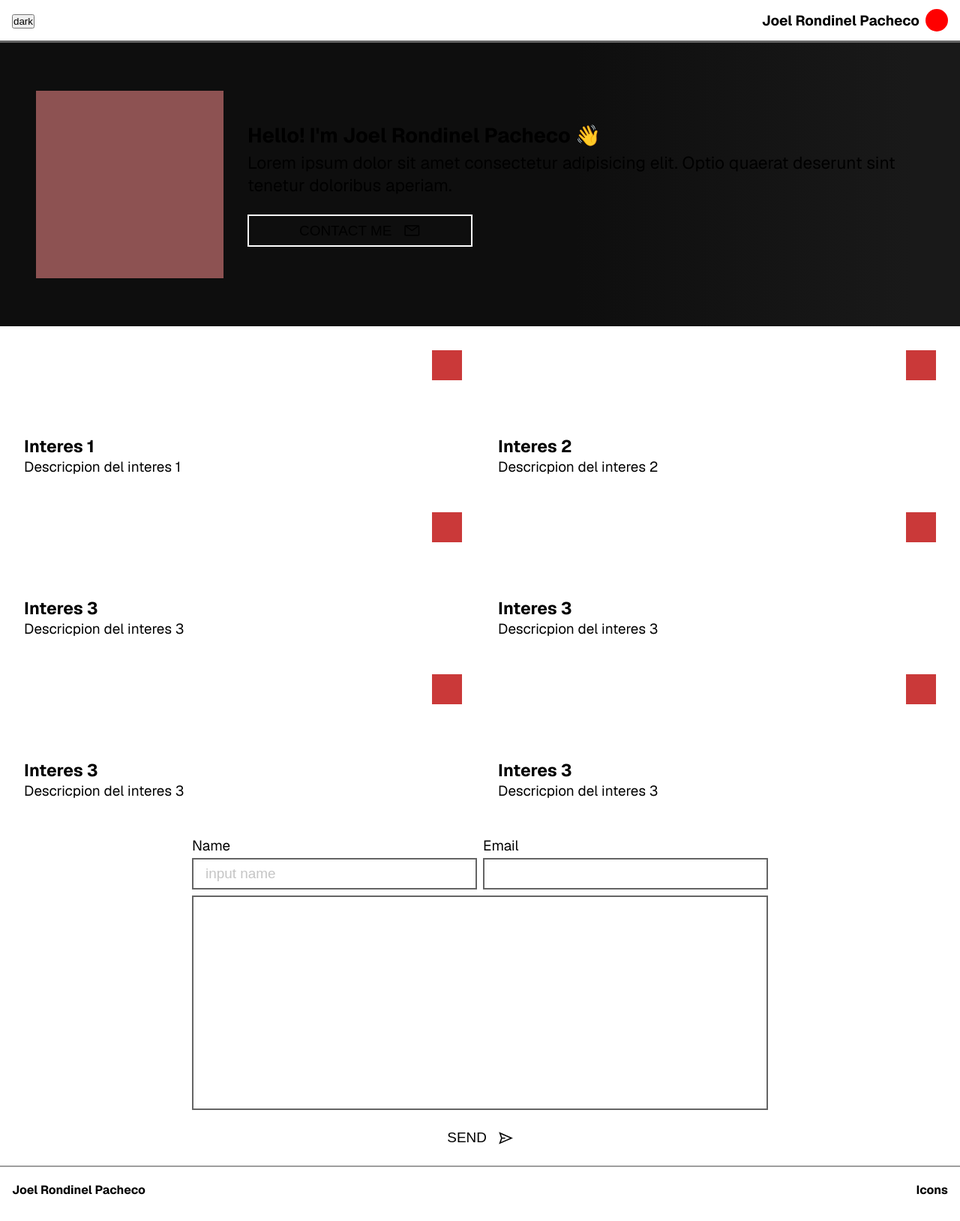
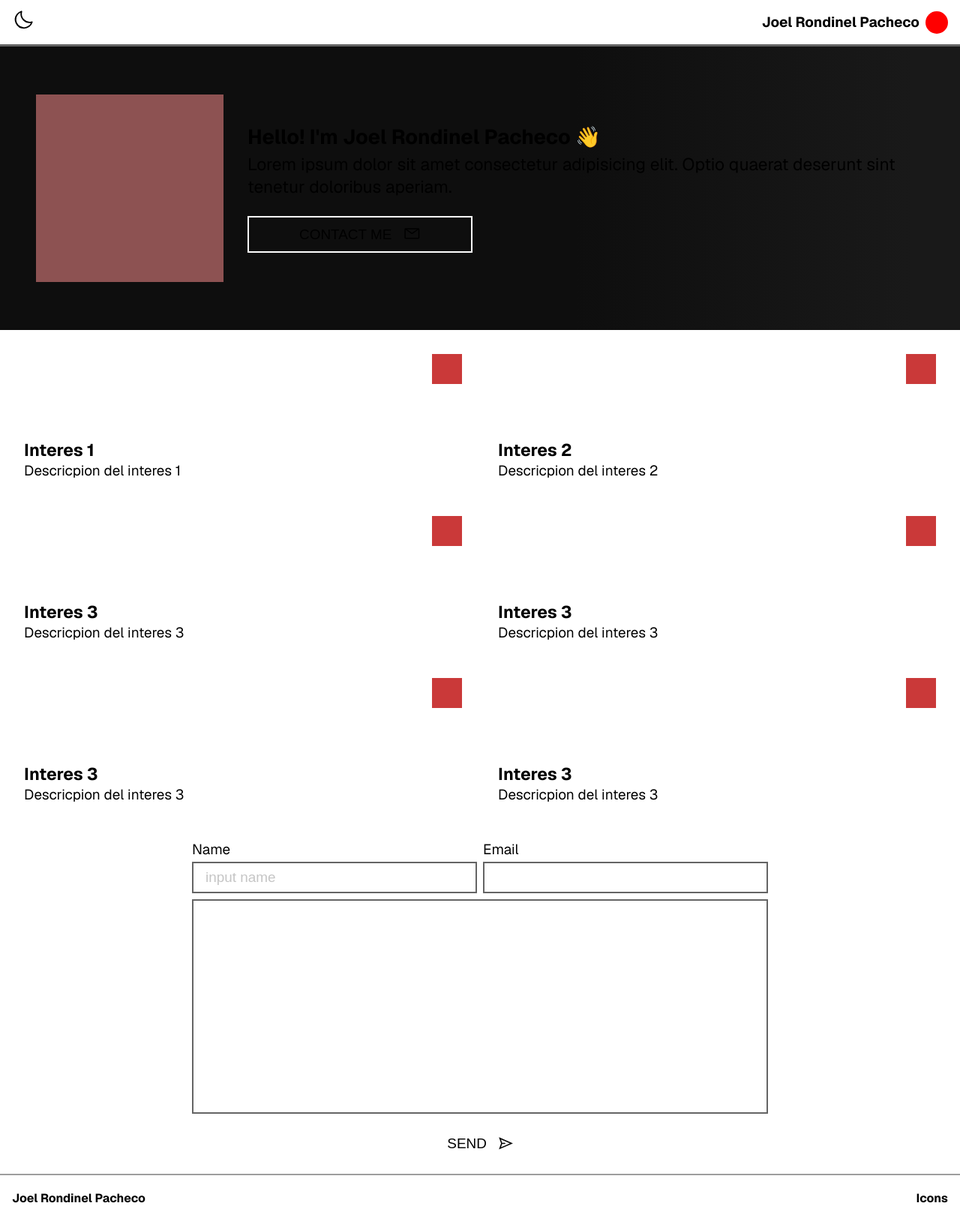
Before and after one commit to JoelRondinelPacheco/security-and-system-skills-assessment, a Next.js app: page / in a window 1280 px wide. Shown: the whole page at 75% size. Built offline with nearby package versions, Linux system fonts and the light colour scheme.

Commit message:
Add dark and ligth icons

```diff
--- a/src/app/components/about-me/about-me.tsx
+++ b/src/app/components/about-me/about-me.tsx
@@ -23,7 +23,7 @@ const AboutMe = () => {
           </div>
           <div className={styles.buttonWrapper}>
             <Button>
-              <div className={styles.buttonLabel}><span>CONTACT ME</span>{MonoIconsEmail()}</div>
+              <div className={styles.buttonLabel}><span>CONTACT ME</span><span className={styles.buttonIcon}>{MonoIconsEmail()}</span></div>
             </Button>
           </div>
         </div>
--- a/src/app/components/about-me/styles.module.css
+++ b/src/app/components/about-me/styles.module.css
@@ -49,6 +49,28 @@
     gap: calc(var(--spacing-base)*4)
 }
 
+.buttonIcon {
+    padding-top: calc(var(--spacing-base)/2);
+    transition: transform 0.2s ease;
+}
+
+.buttonWrapper button:hover .buttonIcon {
+    transform: rotate(5deg); /* Rotate the icon on hover */
+    animation: oscillate 0.4s ease-in infinite alternate; /* Add oscillation animation */
+  }
+  @keyframes oscillate {
+    0% {
+      transform: rotate(5deg);
+    }
+    50% {
+      transform: rotate(-5deg);
+    }
+    100% {
+      transform: rotate(5deg);
+    }
+  }
+
+
 @media (min-width: 640px) {
     .wrapper {
         flex-direction: row;
--- a/src/app/components/contact-form/submit-button/styles.module.css
+++ b/src/app/components/contact-form/submit-button/styles.module.css
@@ -1,6 +1,18 @@
+.container {
+
+}
 .wrapper {
     display: flex;
     justify-content: center;
     align-items: center;
     gap: calc(var(--spacing-base)*4)
 }
+
+.icon {
+    padding-top: var(--spacing-base);
+    transition: transform 0.2s ease; /* Add transition for smooth animation */
+  }
+
+  .container:hover .icon {
+    transform: translateX(5px); /* Move the icon 10px to the right on hover */
+  }
--- a/src/app/components/contact-form/submit-button/submit-button.tsx
+++ b/src/app/components/contact-form/submit-button/submit-button.tsx
@@ -15,9 +15,11 @@ const SubmitButton = () => {
 
 
   return (
+    <div className={styles.container}>
     <Button disabled={pending} type="submit">
-      <div className={styles.wrapper}><span>{pending ? "Loading" : "SEND"}</span>{IconoirSend()}</div>
+      <div className={styles.wrapper}><span>{pending ? "Loading" : "SEND"}</span><span className={styles.icon}>{IconoirSend()}</span></div>
     </Button>
+    </div>
   )
 }
 
--- a/src/app/components/interest/interest-card/styles.module.css
+++ b/src/app/components/interest/interest-card/styles.module.css
@@ -5,11 +5,6 @@
     display: flex;
     flex-direction: column;
     justify-content: space-between;
-}
-
-.container:hover {
-    background-image: radial-gradient(20% 40%, red 0%, blue 70%);
-  background-position: 20px 30px; /* Move the gradient 20px right and 30px up */
 }
 
 .imageContainer {
--- a/src/app/components/interest/styles.module.css
+++ b/src/app/components/interest/styles.module.css
@@ -1,9 +1,3 @@
-/*.wrapper {
-    display: flex;
-    flex-direction: column;
-    gap: 16px
-}
-*/
 .wrapper {
     display: grid;
     grid-template-columns: repeat(
--- /dev/null
+++ b/src/app/components/toggle-theme/styles.module.css
@@ -0,0 +1,4 @@
+.container:hover{
+    cursor: pointer;
+
+}
--- a/src/app/components/toggle-theme/toggle-theme.tsx
+++ b/src/app/components/toggle-theme/toggle-theme.tsx
@@ -1,13 +1,30 @@
 'use client'
 import { useThemeContext } from '@/context/theme.context'
-import React from 'react'
+import React, { SVGProps } from 'react'
+import styles from './styles.module.css'
+
+export function PhMoon(props?: SVGProps<SVGSVGElement>) {
+  return (
+    <svg xmlns="http://www.w3.org/2000/svg" width="30px" height="30px" viewBox="0 0 256 256" {...props}><path fill="currentColor" d="M233.54 142.23a8 8 0 0 0-8-2a88.08 88.08 0 0 1-109.8-109.8a8 8 0 0 0-10-10a104.84 104.84 0 0 0-52.91 37A104 104 0 0 0 136 224a103.1 103.1 0 0 0 62.52-20.88a104.84 104.84 0 0 0 37-52.91a8 8 0 0 0-1.98-7.98m-44.64 48.11A88 88 0 0 1 65.66 67.11a89 89 0 0 1 31.4-26A106 106 0 0 0 96 56a104.11 104.11 0 0 0 104 104a106 106 0 0 0 14.92-1.06a89 89 0 0 1-26.02 31.4"/></svg>
+  )
+}
+
+export function TablerSun(props?: SVGProps<SVGSVGElement>) {
+  return (
+    <svg xmlns="http://www.w3.org/2000/svg" width="30px" height="30px" viewBox="0 0 24 24" {...props}><path fill="none" stroke="currentColor" stroke-linecap="round" stroke-linejoin="round" stroke-width="2" d="M8 12a4 4 0 1 0 8 0a4 4 0 1 0-8 0m-5 0h1m8-9v1m8 8h1m-9 8v1M5.6 5.6l.7.7m12.1-.7l-.7.7m0 11.4l.7.7m-12.1-.7l-.7.7"/></svg>
+  )
+}
 
 const ToggleTheme = () => {
     const { theme, toggleTheme } = useThemeContext();
 
   return (
-    <div>
-        <button onClick={toggleTheme}>{theme === "light" ? "dark" : "dark"}</button>
+    <div className={styles.container}>
+        <div onClick={toggleTheme}>
+          {
+            theme === "light" ? PhMoon({color: "black"}) : TablerSun({color: "white"})
+          }
+          </div>
     </div>
   )
 }
```
